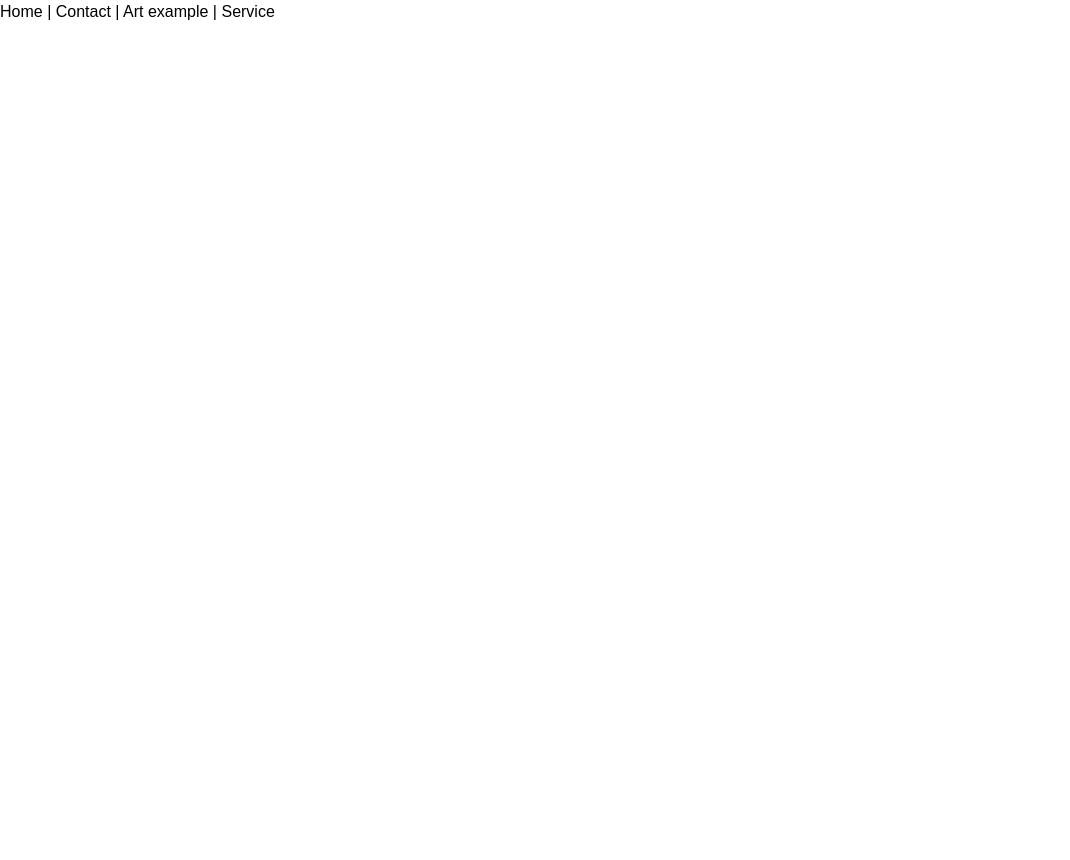
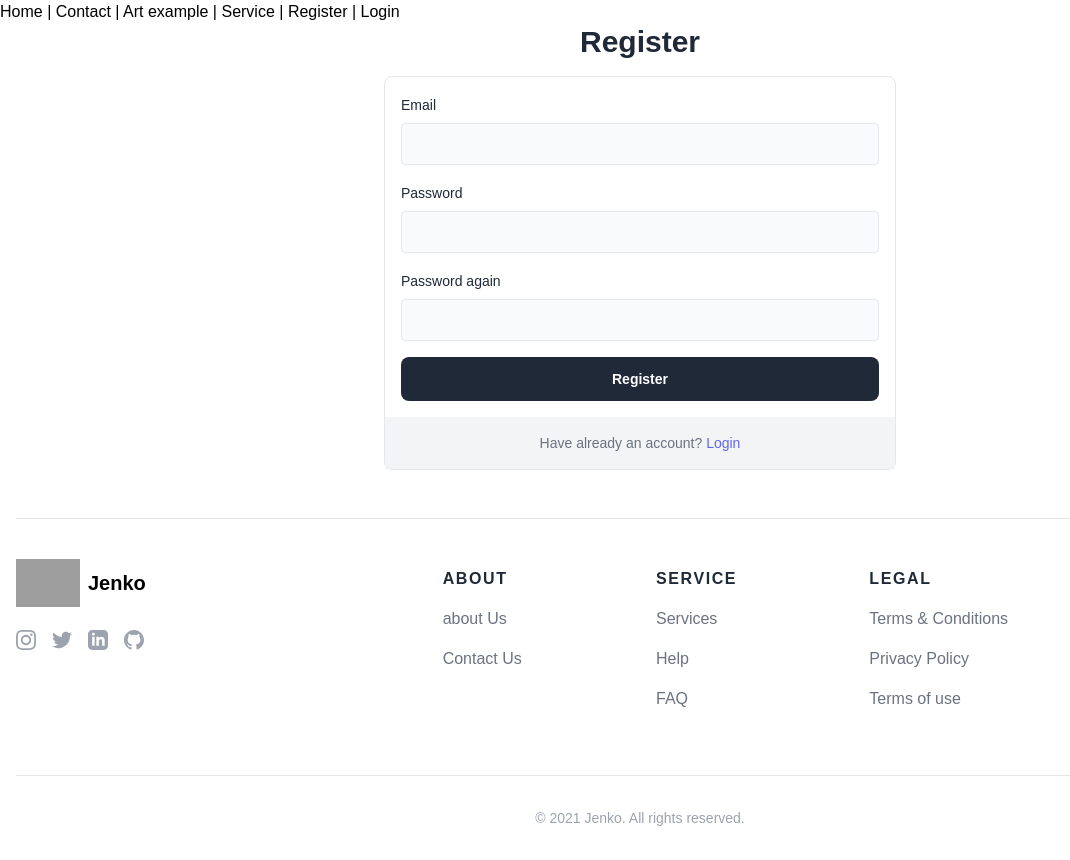
Before and after one commit to ivanZhuravlov/ntf-projj, a Vue app in the folder front/: page /register in a window 1280 px wide. Shown: the whole page, without its empty margins (0-1070 px from the left). Before the commit the page ends 800 px from the top, so only its background shows below. Built offline with nearby package versions, Linux system fonts and the light colour scheme; grey boxes are pictures that could not be loaded.

Commit message:
add login & register

```diff
--- a/front/src/App.vue
+++ b/front/src/App.vue
@@ -4,7 +4,9 @@
       <router-link to="/">Home</router-link> |
       <router-link to="/contact">Contact</router-link> |
       <router-link to="/art/123">Art example</router-link> |
-      <router-link to="/service">Service</router-link>
+      <router-link to="/service">Service</router-link> |
+      <router-link to="/register">Register</router-link> |
+      <router-link to="/login">Login</router-link>
     </div>
     <router-view/>
   </div>
--- a/front/src/router/index.js
+++ b/front/src/router/index.js
@@ -1,12 +1,14 @@
-import Vue from 'vue'
-import VueRouter from 'vue-router'
+import Vue from 'vue';
+import VueRouter from 'vue-router';
 
-import Home from '../views/Home.vue'
-import Contact from '../views/Contact.vue'
-import Service from '../views/Service.vue'
-import Art from '../views/Art.vue'
+import Home from '../views/Home.vue';
+import Contact from '../views/Contact.vue';
+import Service from '../views/Service.vue';
+import Login from '../views/Login.vue';
+import Register from '../views/Register.vue';
+import Art from '../views/Art.vue';
 
-Vue.use(VueRouter)
+Vue.use(VueRouter);
 
 const routes = [
   {
@@ -20,6 +22,16 @@ const routes = [
     component: Contact
   },
   {
+    path: '/login',
+    name: 'Login',
+    component: Login
+  },
+  {
+    path: '/register',
+    name: 'Register',
+    component: Register
+  },
+  {
     path: '/service',
     name: 'Service',
     component: Service
@@ -29,12 +41,12 @@ const routes = [
     name: 'Art',
     component: Art
   }
-]
+];
 
 const router = new VueRouter({
   mode: 'history',
   base: process.env.BASE_URL,
   routes
-})
+});
 
-export default router
+export default router;
--- /dev/null
+++ b/front/src/views/Login.vue
@@ -0,0 +1,45 @@
+<template>
+  <div class="login">
+    <div class="max-w-screen-2xl px-4 md:px-8 mx-auto">
+      <h2 class="text-gray-800 text-2xl lg:text-3xl font-bold text-center mb-4 md:mb-8">Login</h2>
+
+      <form class="max-w-lg border rounded-lg mx-auto">
+        <div class="flex flex-col gap-4 p-4 md:p-8">
+          <div>
+            <label for="email" class="inline-block text-gray-800 text-sm sm:text-base mb-2">Email</label>
+            <input name="email" class="w-full bg-gray-50 text-gray-800 border focus:ring ring-indigo-300 rounded outline-none transition duration-100 px-3 py-2" />
+          </div>
+
+          <div>
+            <label for="password" class="inline-block text-gray-800 text-sm sm:text-base mb-2">Password</label>
+            <input name="password" class="w-full bg-gray-50 text-gray-800 border focus:ring ring-indigo-300 rounded outline-none transition duration-100 px-3 py-2" />
+          </div>
+
+          <button class="block bg-gray-800 hover:bg-gray-700 active:bg-gray-600 focus-visible:ring ring-gray-300 text-white text-sm md:text-base font-semibold text-center rounded-lg outline-none transition duration-100 px-8 py-3">
+            Log in
+          </button>
+        </div>
+
+        <div class="flex justify-center items-center bg-gray-100 p-4">
+          <p class="text-gray-500 text-sm text-center">
+            Don't have an account?
+            <router-link to='/register' class="text-indigo-500 hover:text-indigo-600 active:text-indigo-700 transition duration-100">Register</router-link>
+          </p>
+        </div>
+      </form>
+    </div>
+    <Footer />
+  </div>
+</template>
+
+<script>
+// @ is an alias to /src
+import Footer from '@/components/Footer.vue'
+
+export default {
+  name: 'Login',
+  components: {
+    Footer,
+  }
+}
+</script>
--- /dev/null
+++ b/front/src/views/Register.vue
@@ -0,0 +1,49 @@
+<template>
+  <div class="register">
+    <div class="max-w-screen-2xl px-4 md:px-8 mx-auto">
+      <h2 class="text-gray-800 text-2xl lg:text-3xl font-bold text-center mb-4 md:mb-8">Register</h2>
+
+      <form class="max-w-lg border rounded-lg mx-auto">
+        <div class="flex flex-col gap-4 p-4 md:p-8">
+          <div>
+            <label for="email" class="inline-block text-gray-800 text-sm sm:text-base mb-2">Email</label>
+            <input required="true" name="email" class="w-full bg-gray-50 text-gray-800 border focus:ring ring-indigo-300 rounded outline-none transition duration-100 px-3 py-2" />
+          </div>
+
+          <div>
+            <label for="password" class="inline-block text-gray-800 text-sm sm:text-base mb-2">Password</label>
+            <input required="true" name="password" class="w-full bg-gray-50 text-gray-800 border focus:ring ring-indigo-300 rounded outline-none transition duration-100 px-3 py-2" />
+          </div>
+          <div>
+            <label for="password" class="inline-block text-gray-800 text-sm sm:text-base mb-2">Password again</label>
+            <input required="true" name="password" class="w-full bg-gray-50 text-gray-800 border focus:ring ring-indigo-300 rounded outline-none transition duration-100 px-3 py-2" />
+          </div>
+
+          <button class="block bg-gray-800 hover:bg-gray-700 active:bg-gray-600 focus-visible:ring ring-gray-300 text-white text-sm md:text-base font-semibold text-center rounded-lg outline-none transition duration-100 px-8 py-3">
+            Register
+          </button>
+        </div>
+
+        <div class="flex justify-center items-center bg-gray-100 p-4">
+          <p class="text-gray-500 text-sm text-center">
+            Have already an account?
+            <router-link to='/login' class="text-indigo-500 hover:text-indigo-600 active:text-indigo-700 transition duration-100">Login</router-link>
+          </p>
+        </div>
+      </form>
+    </div>
+    <Footer />
+  </div>
+</template>
+
+<script>
+// @ is an alias to /src
+import Footer from '@/components/Footer.vue'
+
+export default {
+  name: 'Register',
+  components: {
+    Footer,
+  }
+}
+</script>
```
